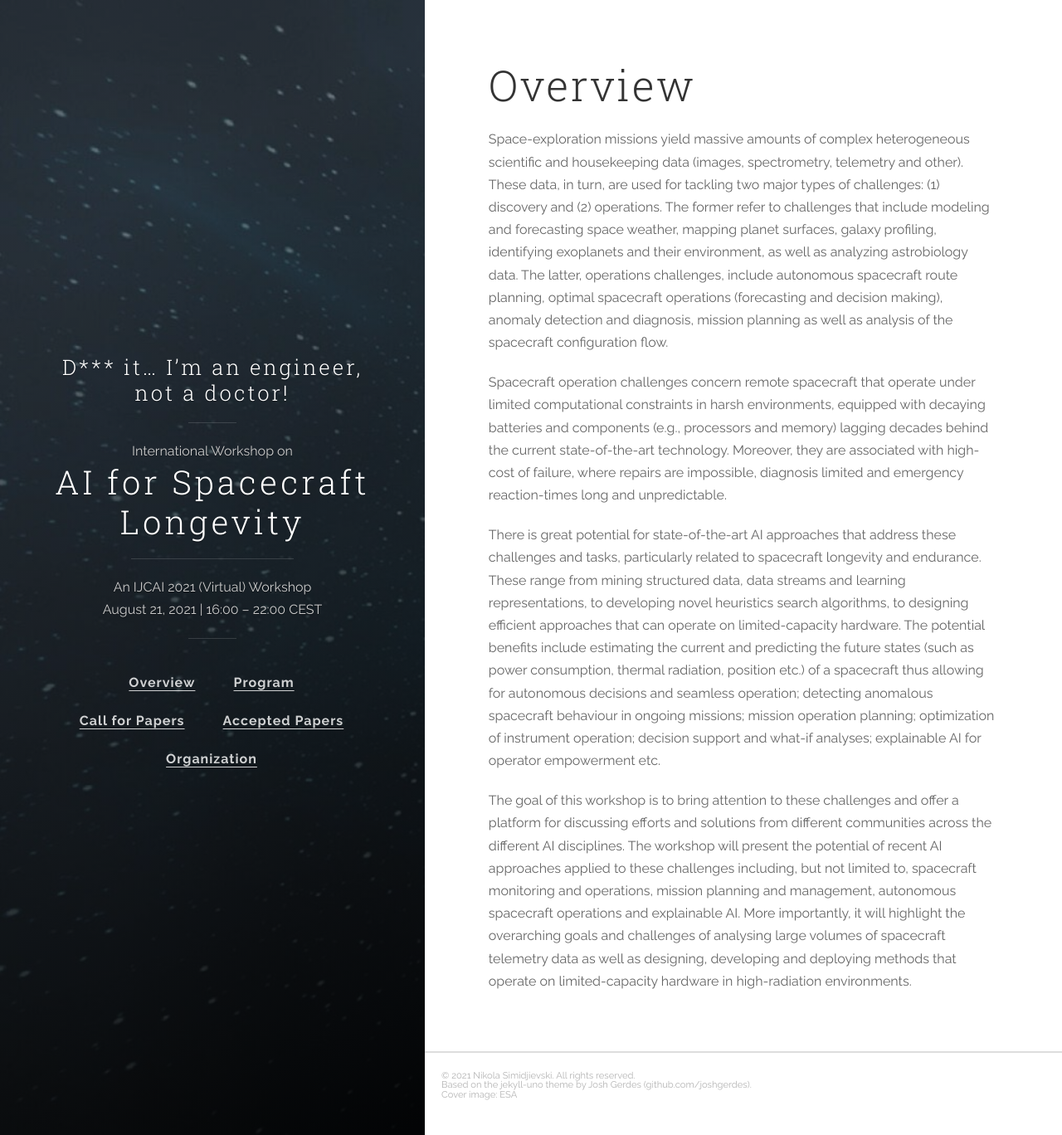
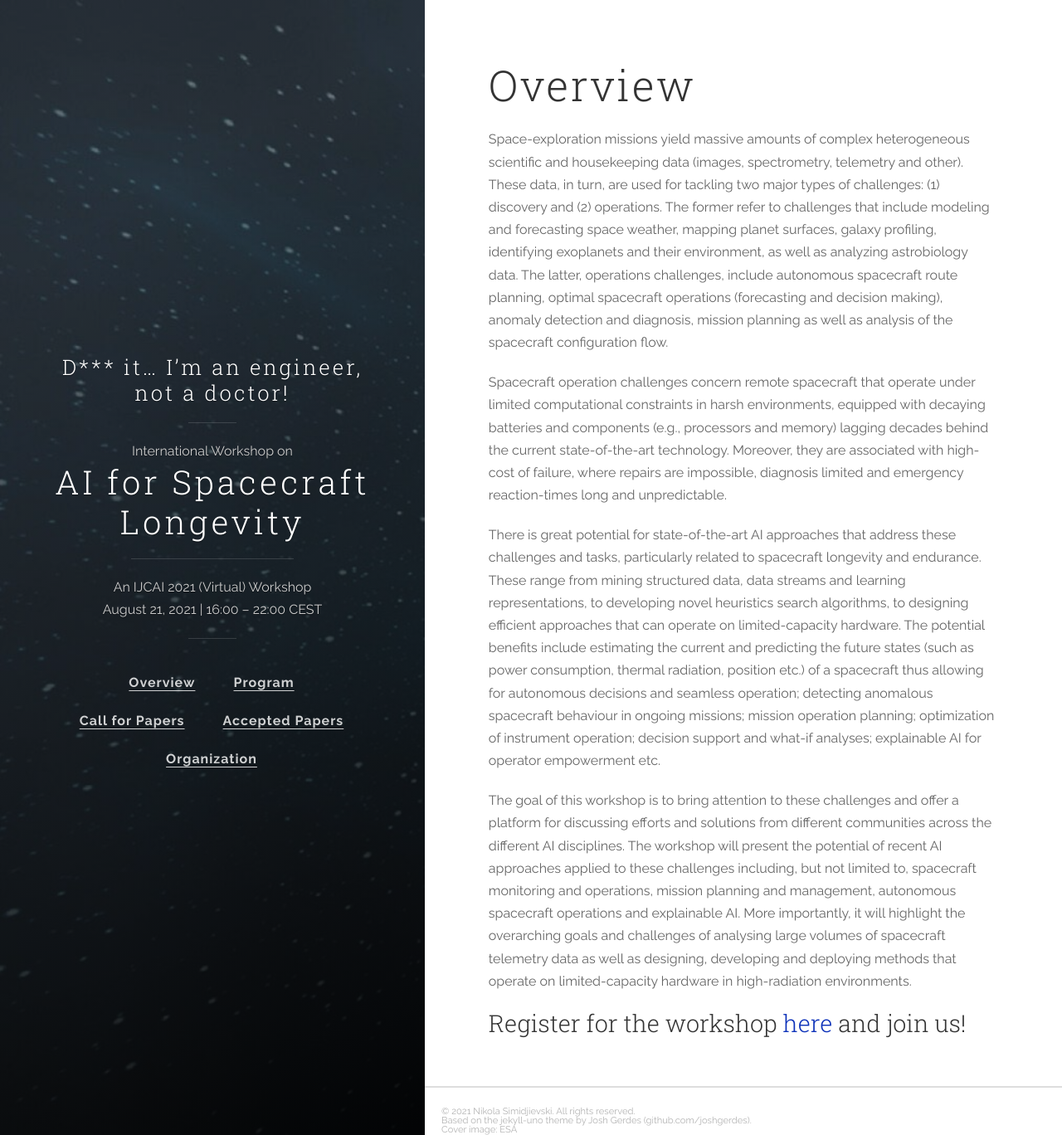
Before and after one commit to ai4spacecraft/ai4spacecraft.github.io, a Jekyll site: the page built from about.md, in a window 1280 px wide and 1368 px high. Shown: the whole window at 83% size. Built offline with Jekyll 4.4.1, drawn with Linux system fonts in a browser that asks for light colours.

Commit message:
Update about.md

```diff
--- a/about.md
+++ b/about.md
@@ -11,3 +11,5 @@ Spacecraft operation challenges concern remote spacecraft that operate under lim
 There is great potential for state-of-the-art AI approaches that address these challenges and tasks, particularly related to spacecraft longevity and endurance. These range from mining structured data, data streams and learning representations, to developing novel heuristics search algorithms, to designing efficient approaches that can operate on limited-capacity hardware. The potential benefits include estimating the current and predicting the future states (such as power consumption, thermal radiation, position etc.) of a spacecraft thus allowing for autonomous decisions and seamless operation; detecting anomalous spacecraft behaviour in ongoing missions; mission operation planning; optimization of instrument operation;  decision support and what-if analyses; explainable AI for operator empowerment etc.
 
 The goal of this workshop is to bring attention to these challenges and offer a platform for discussing efforts and solutions from different communities across the different AI disciplines. The workshop will present the potential of recent AI approaches applied to these challenges including, but not limited to, spacecraft monitoring and operations, mission planning and management, autonomous spacecraft operations and explainable AI. More importantly, it will highlight the overarching goals and challenges of analysing large volumes of spacecraft telemetry data as well as designing, developing and deploying methods that operate on limited-capacity hardware in high-radiation environments.
+
+### Register for the workshop [here](https://registration.ijcai.org) and join us!
```
